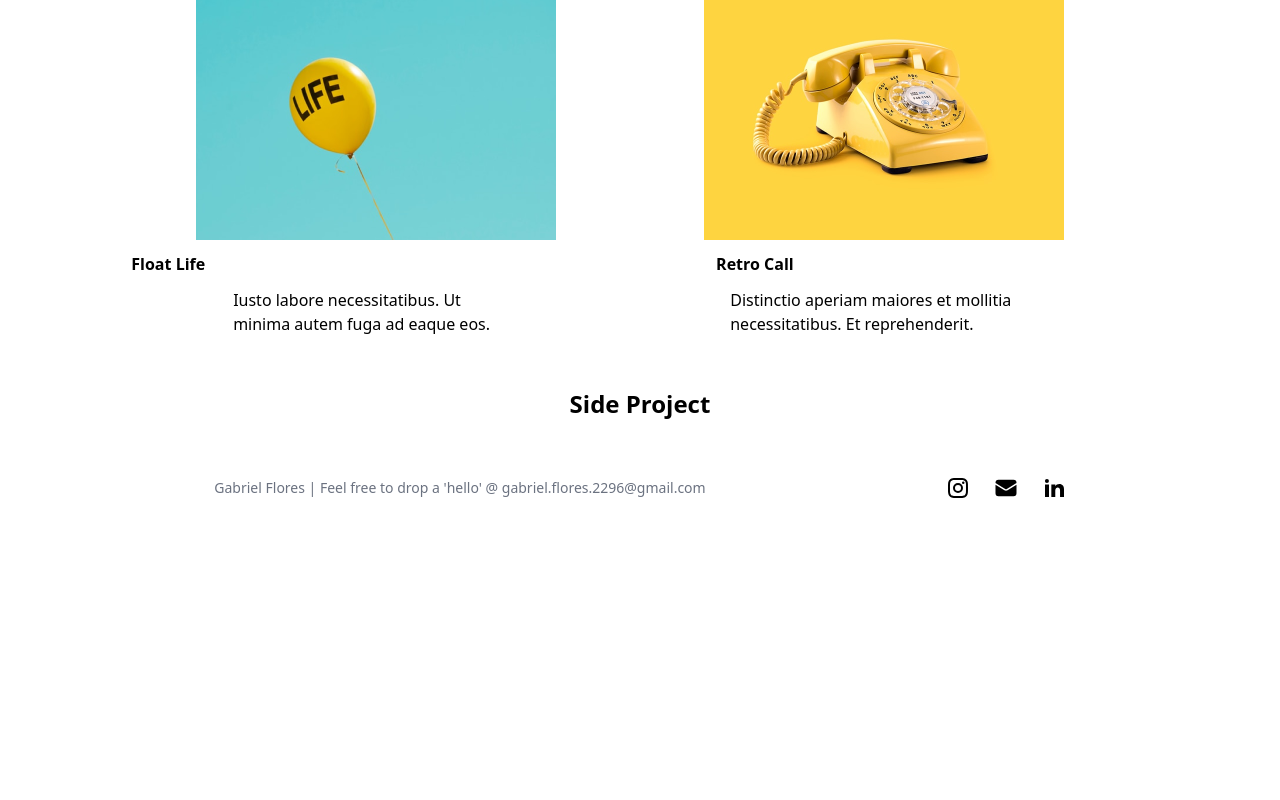
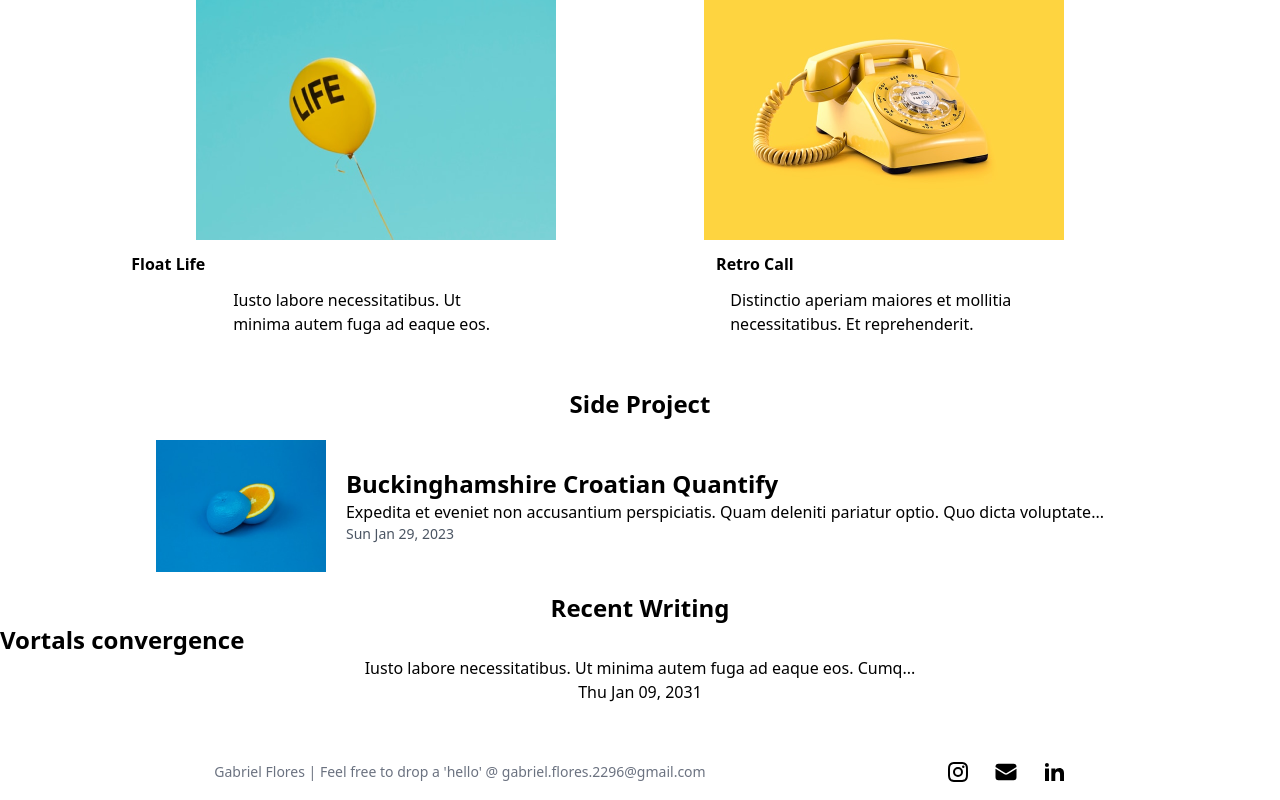
Before and after one commit to Khmlwugh/GabrielWebpage, a React (Vite) app: page / in a window 1280 px wide. Shown: the part 720-1520 px from the top of the page. Before the commit the page ends 1236 px from the top, so only its background shows below. Built offline with nearby package versions, Linux system fonts and the light colour scheme.

Commit message:
UPDATE: Intro Page content update

```diff
--- a/src/components/IntroPage.jsx
+++ b/src/components/IntroPage.jsx
@@ -49,7 +49,25 @@ function IntroPage(){
       </div>
 
       <div className="py-10">
-        <div className="font-bold text-2xl">Side Project</div>
+        <div className="font-bold text-2xl ">Side Project</div>
+
+        <div className="flex items-center justify-center py-5">
+          <img src='src/assets/images/Rectangle 2small.png'/>
+          <div className="flex flex-col px-5">
+            <div className="text-2xl font-bold text-left">Buckinghamshire Croatian Quantify</div>
+            <div className="text-left">Expedita et eveniet non accusantium perspiciatis. Quam deleniti pariatur optio. Quo dicta voluptate...</div>
+            <div className="text-left text-sm text-gray-600">Sun Jan 29, 2023</div>
+          </div>
+        </div>
+      <div>
+        <div className='font-bold text-2xl'>Recent Writing</div>
+
+        <div>
+          <div className="text-2xl font-bold text-left">Vortals convergence</div>
+          <div>Iusto labore necessitatibus. Ut minima autem fuga ad eaque eos. Cumq...</div>
+          <div>Thu Jan 09, 2031 </div>
+        </div>
+      </div>
       </div>
       <Footer/>
     </div>
```
Also changed, not shown: src/assets/images/Rectangle 2small.png (added).
